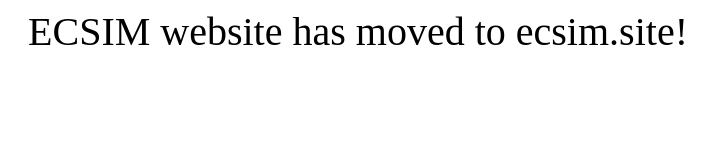
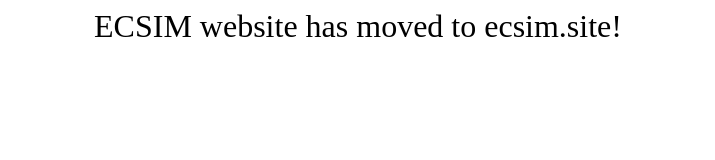
Before and after one commit to ECSIM/ecsim.ir, a plain HTML site: page 404.html in a window 1280 px wide. Shown: the whole page, without its empty margins (282-997 px from the left). Drawn offline with Linux system fonts and the light colour scheme.

Commit message:
minor edit in font-size

```diff
--- a/404.html
+++ b/404.html
@@ -19,7 +19,7 @@
     </script>
 </head>
 
-<body id="body" style="text-align:center;font-size:2.5em;">
+<body id="body" style="text-align:center;font-size:2em;">
     ECSIM website has moved to ecsim.site!
 </body>
 
```
Also changed, not shown: index.html (+1 -1 lines).
